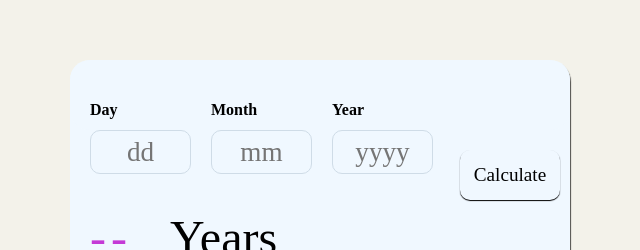
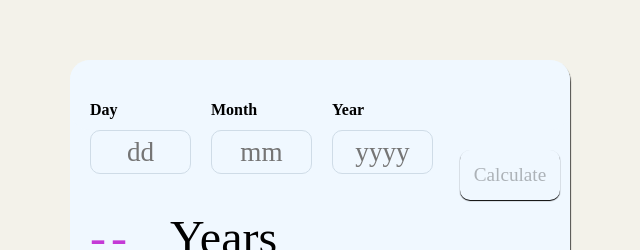
Before and after one commit to Alim1899/age-calculator, a React (Create React App) app: page / in a window 1280 px wide. Shown: the part 130-380 px from the top of the page, without its empty margins (320-960 px from the left). Built offline with nearby package versions, Linux system fonts and the light colour scheme.

Commit message:
Added button enable/disable

```diff
--- a/src/components/Forms/Form.js
+++ b/src/components/Forms/Form.js
@@ -4,6 +4,7 @@ const Form = (props) => {
   const [day, setDay] = useState("");
   const [month, setMonth] = useState("");
   const [year, setYear] = useState("");
+  const [button, setButton] = useState(true);
 
   const fieldValidationd = (event, max, calMax) => {
     if (event.target.value.length > max || +event.target.value > calMax) {
@@ -19,27 +20,40 @@ const Form = (props) => {
       if (event.target.id === "month") setMonth(event.target.value);
       if (event.target.id === "year") setYear(event.target.value);
     }
+
+    calculate();
   };
+
+
+
+
   const calculate = (e, dd, mm, yyyy) => {
     const enteredDate = new Date(year, month - 1, day);
     const now = new Date();
+    yyyy = now.getFullYear() - enteredDate.getFullYear();
+    mm = Math.abs(now.getMonth() - enteredDate.getMonth());
+    dd = Math.abs(now.getDate() - enteredDate.getDate());
 
-     yyyy = now.getFullYear() - enteredDate.getFullYear();
-     mm = Math.abs(now.getMonth() - enteredDate.getMonth());
-    dd = Math.abs(now.getDate() - enteredDate.getDate());
-    console.log(enteredDate);
-    console.log(now.getDate(), enteredDate.getDate() );
-    console.log(yyyy, "Years", mm, 'Months', dd, "Days old");
-    // if ((day, month, year)) console.log("true");
-    // else console.log("false");
+console.log(button);
+    if (month && day && year) {
+      setButton(false);
+      console.log(button, 'truia');
+    }else{
+      setButton(true);
+    }
   };
+
+
+
+
+
   const reset = (event) => {
-    calculate();
     event.preventDefault();
     props.onCalculate(day, month, year);
     setYear("");
     setDay("");
     setMonth("");
+    setButton(true)
   };
   return (
     <div className={classes.form}>
@@ -79,7 +93,7 @@ const Form = (props) => {
           onChange={(e) => fieldValidationd(e, 4, 2023)}
         />
       </label>
-      <button onClick={reset} id="submit" type="submit">
+      <button onClick={reset}  id="submit" type="submit" disabled={button}>
         Calculate
       </button>
     </div>
```
